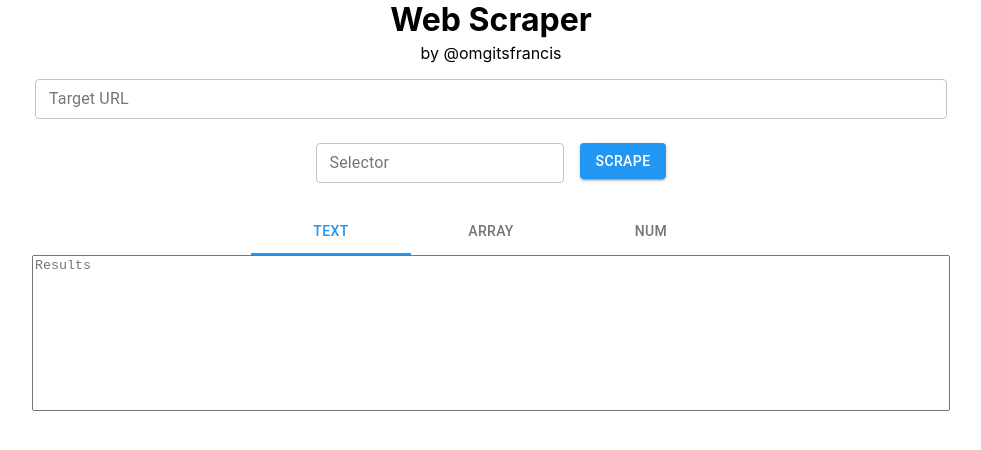
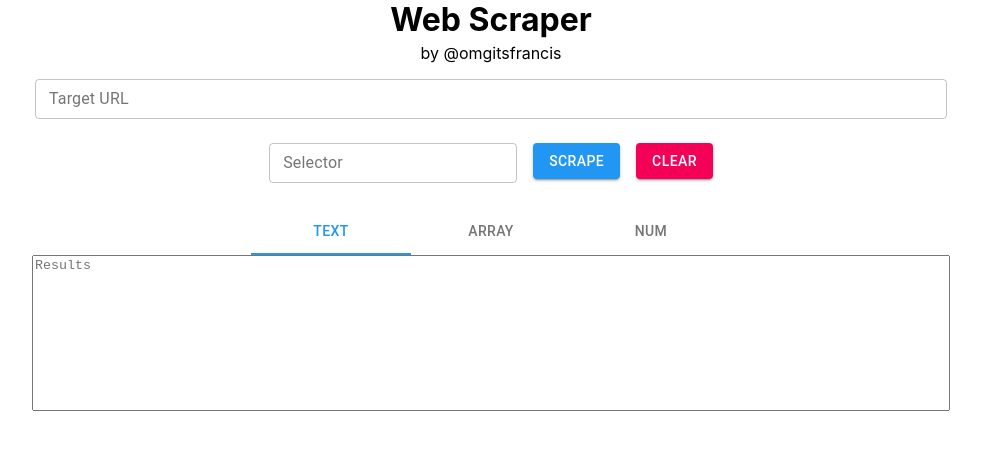
Before and after one commit to omgitsfrancis/web-scraper, a React (Create React App) app in the folder client/: page / in a window 1280 px wide. Shown: the top 450 px of the page, without its empty margins (152-1133 px from the left). Built offline with nearby package versions, Linux system fonts and the light colour scheme.

Commit message:
Added clear button functionality

```diff
--- a/client/src/App.tsx
+++ b/client/src/App.tsx
@@ -13,7 +13,7 @@ import {
 const EmptyErrorState = {
   url: "",
   selector: "",
-}
+};
 
 function App() {
   const [url, setUrl] = useState("");
@@ -38,20 +38,20 @@ function App() {
 
   function handleUrlInputChange(e: React.ChangeEvent<HTMLInputElement>) {
     setUrl(e.currentTarget.value);
-    setError({...error, url: ""})
+    setError({ ...error, url: "" });
   }
 
   function handleSelectorInputChange(e: React.ChangeEvent<HTMLInputElement>) {
     setSelector(e.currentTarget.value);
-    setError({...error, selector: ""})
+    setError({ ...error, selector: "" });
   }
 
-  function handleButtonClick() {
+  function handleScrapeClick() {
     let errorFlag: Boolean = false;
     let errorReturn = {
       url: "",
       selector: "",
-    }
+    };
 
     if (selector.length === 0) {
       errorReturn.selector = "Please enter a valid CSS selector";
@@ -65,7 +65,7 @@ function App() {
 
     setError(errorReturn);
 
-    if (errorFlag){
+    if (errorFlag) {
       return;
     }
 
@@ -87,6 +87,13 @@ function App() {
       });
   }
 
+  function handleClearClick() {
+    setUrl("");
+    setSelector("");
+    setResults([]);
+    setError(EmptyErrorState);
+  }
+
   function handleFormatSelectChange(event: any, newValue: number) {
     setFormat(newValue);
   }
@@ -94,8 +101,8 @@ function App() {
   return (
     <Container maxWidth="md">
       <Grid container direction="column" justify="center" alignItems="center">
-        <h1 style={{margin: 0}}>Web Scraper</h1>
-        <p style={{marginTop: "0.25rem"}}>by @omgitsfrancis</p>
+        <h1 style={{ margin: 0 }}>Web Scraper</h1>
+        <p style={{ marginTop: "0.25rem" }}>by @omgitsfrancis</p>
         <Grid
           container
           direction="row"
@@ -105,9 +112,11 @@ function App() {
           <TextField
             variant="outlined"
             onChange={handleUrlInputChange}
+            value={url}
             label="Target URL"
             placeholder=" Example: https://djmag.com/top100djs"
             size="small"
+            disabled={fetching}
             error={error.url.length > 0}
             helperText={error.url.length > 0 ? error.url : " "}
             fullWidth
@@ -115,9 +124,11 @@ function App() {
           <TextField
             variant="outlined"
             onChange={handleSelectorInputChange}
+            value={selector}
             label="Selector"
             placeholder="Ex: .top100dj-name a"
             size="small"
+            disabled={fetching}
             error={error.selector.length > 0}
             helperText={error.selector.length > 0 ? error.selector : " "}
             style={{ marginRight: "1rem" }}
@@ -125,9 +136,19 @@ function App() {
           <Button
             variant="contained"
             color="primary"
-            onClick={handleButtonClick}
+            disabled={fetching}
+            onClick={handleScrapeClick}
+            style={{ marginRight: "1rem" }}
           >
             Scrape
+          </Button>
+          <Button
+            variant="contained"
+            color="secondary"
+            disabled={fetching}
+            onClick={handleClearClick}
+          >
+            Clear
           </Button>
         </Grid>
         <Tabs
```
